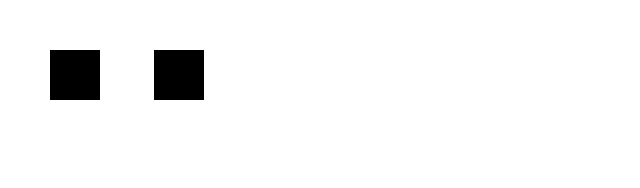
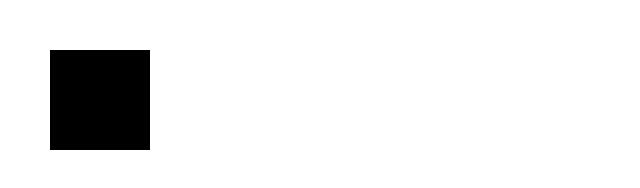
Before and after one commit to alishahwee/css-trials, a plain HTML site: page trial-4/index.html in a window 1280 px wide. Shown: the whole page, without its empty margins (0-640 px from the left). Drawn offline with Linux system fonts and the light colour scheme.

Commit message:
Optimize stylesheet

```diff
--- a/trial-4/index.html
+++ b/trial-4/index.html
@@ -6,26 +6,18 @@
 				margin: 0;
 			}
 
-			#left {
-				margin-right: 25px;
-			}
-
-			#right {
-				margin-left: 25px
-			}
-
 			.box {
-				height: 50px;
-				width: 50px;
+				height: 100px;
+				width: 100px;
 				display: inline-block;
 				background-color: black;
-				margin: 50px;
+				margin: 50px 0 0 50px;
 			}
 		</style>
 	</head>
 
 	<body>
-		<div id="left" class="box"></div>
-		<div id="right" class="box"></div>
+		<div class="box"></div>
+		<div ∏class="box"></div>
 	</body>
 </html>
```
